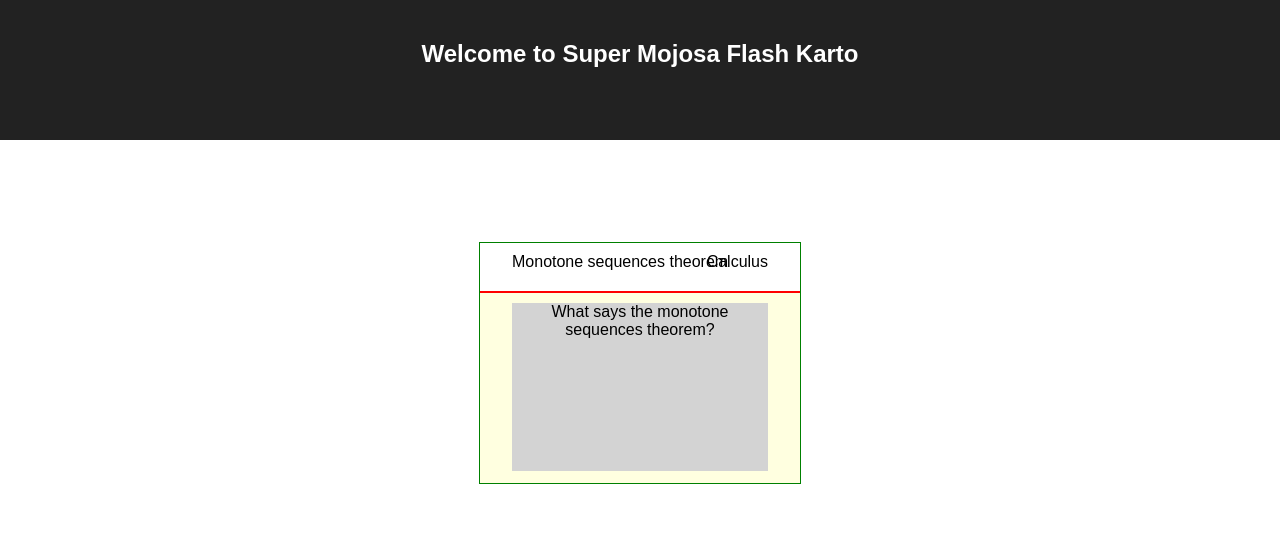
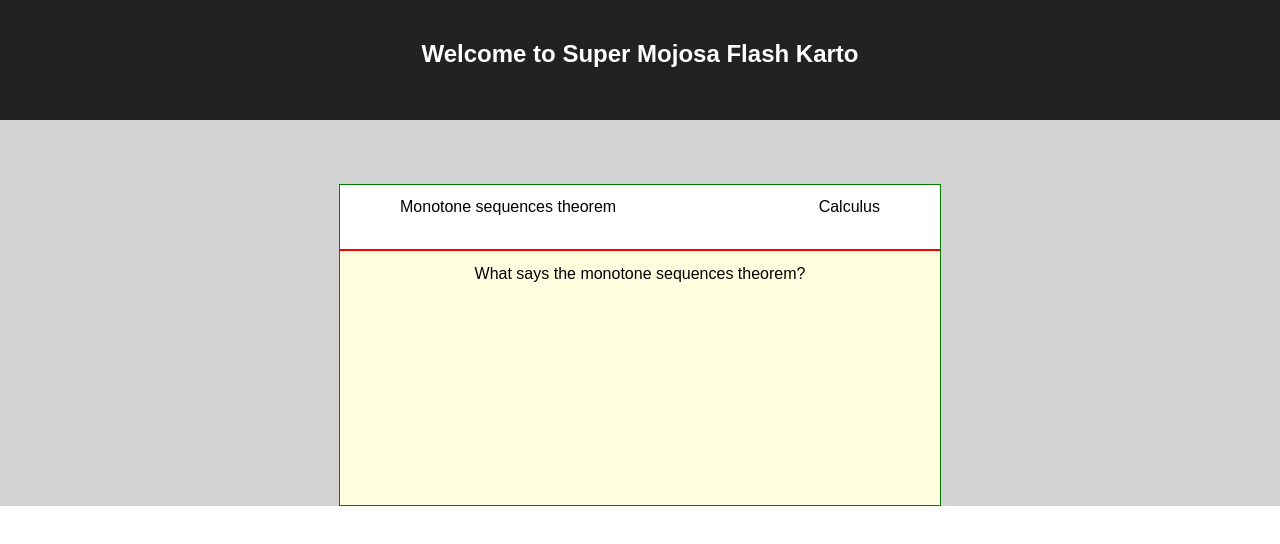
Before and after one commit to zdflower/flashkarto, a React (Create React App) app: page / in a window 1280 px wide. Shown: the top 544 px of the page. Built offline with nearby package versions, Linux system fonts and the light colour scheme.

Commit message:
Estilo en App y Flashcard

```diff
--- a/src/App.css
+++ b/src/App.css
@@ -1,10 +1,11 @@
 .App {
   text-align: center;
+  background-color: lightgray;
 }
 
 .App-header {
   background-color: #222;
-  height: 100px;
+  height: 80px;
   padding: 20px;
   color: white;
 }
--- a/src/Flashcard.css
+++ b/src/Flashcard.css
@@ -4,7 +4,6 @@
   height: 240px;
   position: relative;
   margin: auto;
-  margin-top: 8%;
   background-color: lightyellow;
 }
 
@@ -18,7 +17,7 @@
 }
 
 .main {
-  background-color: lightgrey;
+  /* background-color: lightgrey; */
   width: 80%;
   height: 70%;
   position: absolute;
@@ -26,20 +25,6 @@
   left: 10%;
   right: 10%;
   bottom: 10%;
-}
-
-.title {
-  position: absolute;
-  left: 10%;
-}
-
-.topic {
-  position: absolute;
-  right: 10%;
-}
-
-.title, .topic {
-  top: 20%;
 }
 
 .front {
@@ -51,7 +36,7 @@
 }
 
 .explanation {
-  background-color: lightgrey;
+  /* background-color: lightgrey; */
   width: 80%;
   height: 80%;
   position: absolute;
@@ -60,3 +45,25 @@
   right: 10%;
   bottom: 10%;
 }
+
+@media screen and (min-device-width: 767px) {
+  .card {
+    width: 600px;
+    height: 320px;
+    margin-top: 5%;
+  }
+
+  .title {
+    position: absolute;
+    left: 10%;
+  }
+
+  .topic {
+    position: absolute;
+    right: 10%;
+  }
+
+  .title, .topic {
+    top: 20%;
+  }
+}
```
